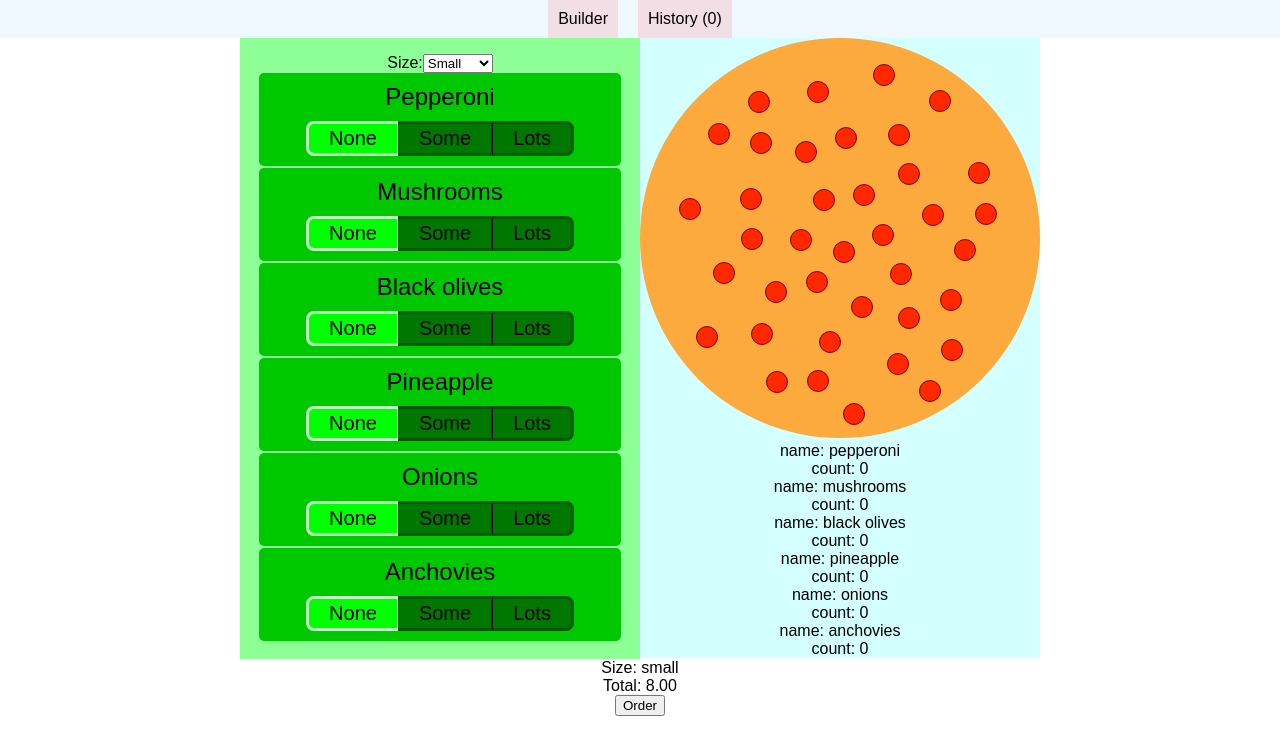
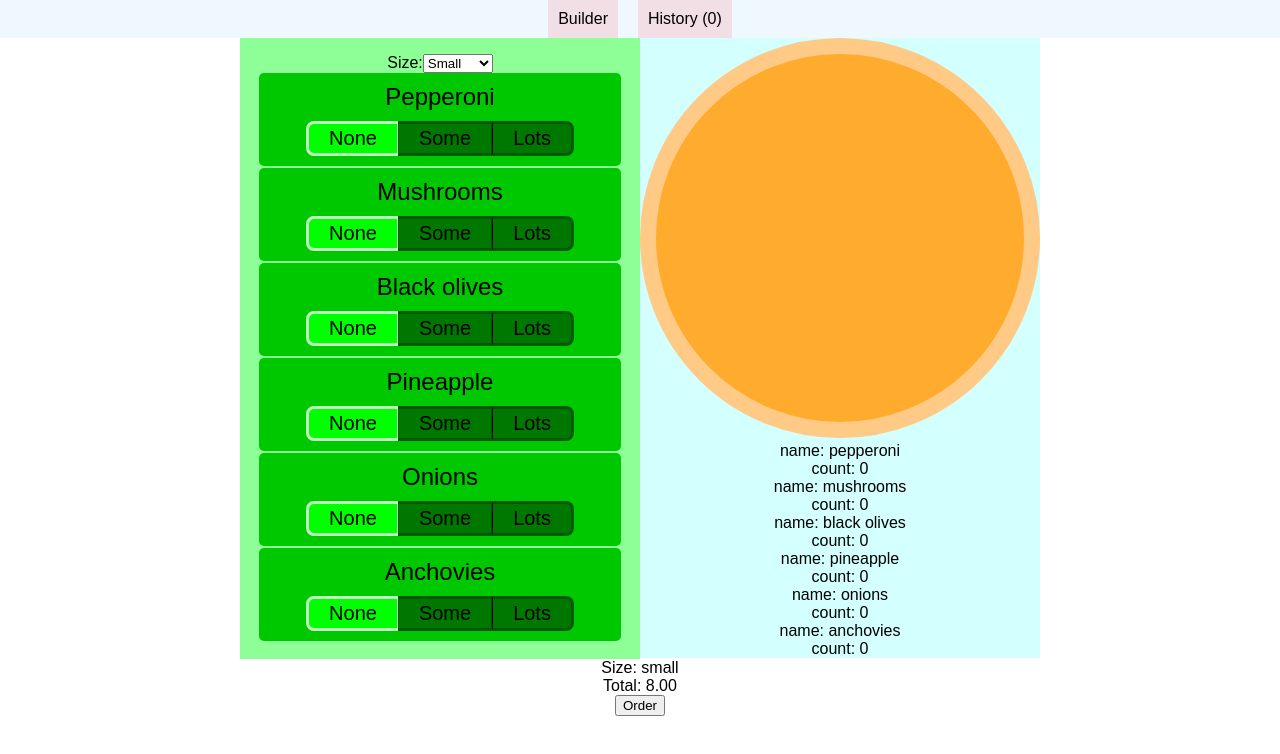
Before and after one commit to jltyler/pizza-build, a React (Create React App) app: page / in a window 1280 px wide. Shown: the top 754 px of the page. Built offline with nearby package versions, Linux system fonts and the light colour scheme.

Commit message:
Pepperonies render conditionally

```diff
--- a/src/comp/builder/preview/Preview.css
+++ b/src/comp/builder/preview/Preview.css
@@ -13,7 +13,8 @@
     width: 400px;
     height: 400px;
     box-sizing: border-box;
-    background-color: rgb(252, 169, 61);
+    background-color: rgb(255, 172, 46);
+    border: 16px solid rgb(255, 202, 133);
     border-radius: 50%;
 }
 
--- a/src/comp/builder/preview/Preview.js
+++ b/src/comp/builder/preview/Preview.js
@@ -3,7 +3,22 @@ import './Preview.css'
 import Helpers from '../../../Helpers';
 import Poisson from '../../../Poisson';
 
-const positions = Poisson(400, 400, 40, {cullDistance: 180});
+const pizzaSize = 400 - 16 * 2;
+
+const positions = Poisson(pizzaSize, pizzaSize, 30, {cullDistance: 180});
+
+const ingredientMapper = (name, p, i) => {
+    return <div
+        className={name}
+        style={{left: p[0] - 10, top: p[1] - 10}}
+        key={i} />
+}
+
+const pepperoni_elements = [
+    null,
+    Poisson(pizzaSize, pizzaSize, 35, {cullDistance: 180}).map(ingredientMapper.bind(null, 'pepperoni')),
+    Poisson(pizzaSize, pizzaSize, 25, {cullDistance: 180}).map(ingredientMapper.bind(null, 'pepperoni')),
+]
 
 const ListIngredients = (ingredients) => {
     const ret_list = [];
@@ -18,15 +33,7 @@ const Preview = (props) => {
     return (
         <div className="preview">
             <div className="pizza-base">
-                {positions.map((p, i) => {
-                    return <div
-                        className="pepperoni"
-                        style={{
-                            left: p[0] - 10,
-                            top: p[1] - 10,
-                        }}
-                        key={i}></div>
-                })}
+                {pepperoni_elements[props.ingredients.pepperoni]}
 
             </div>
             {ListIngredients(props.ingredients)}
```
